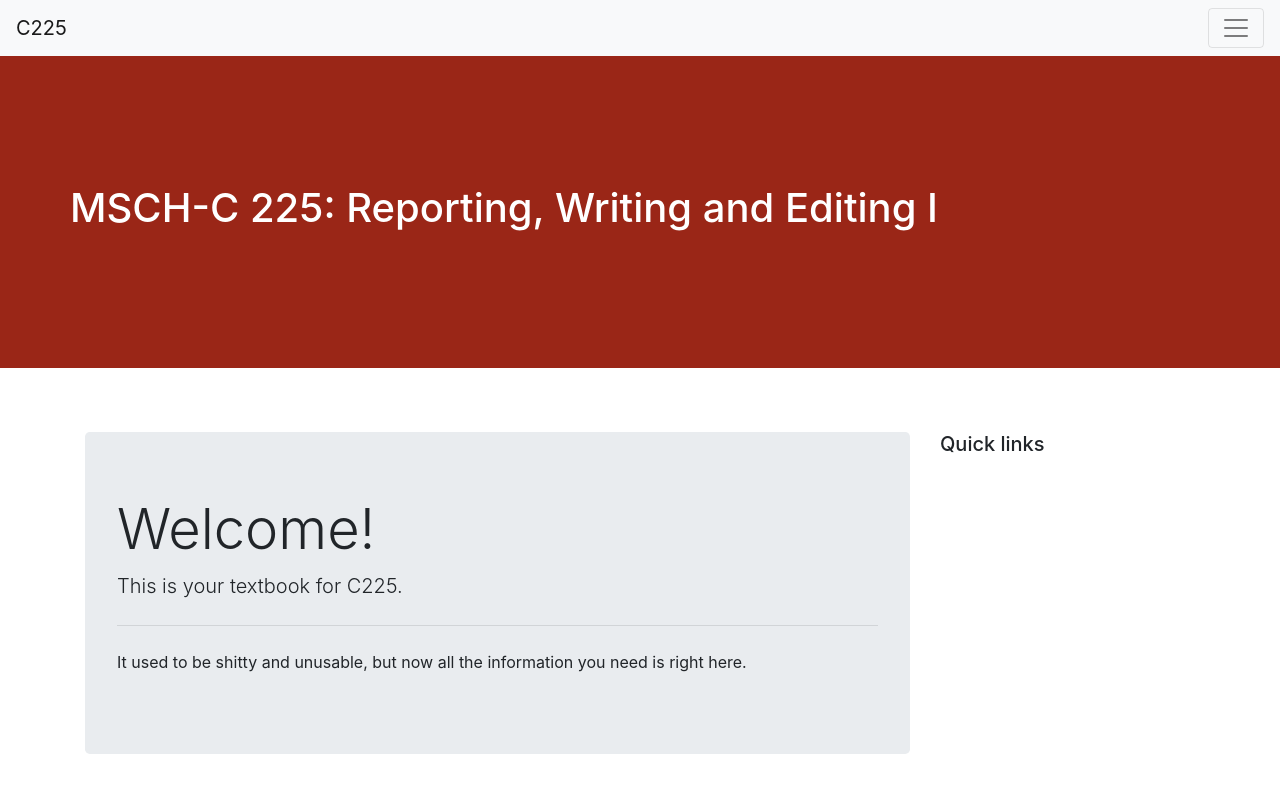
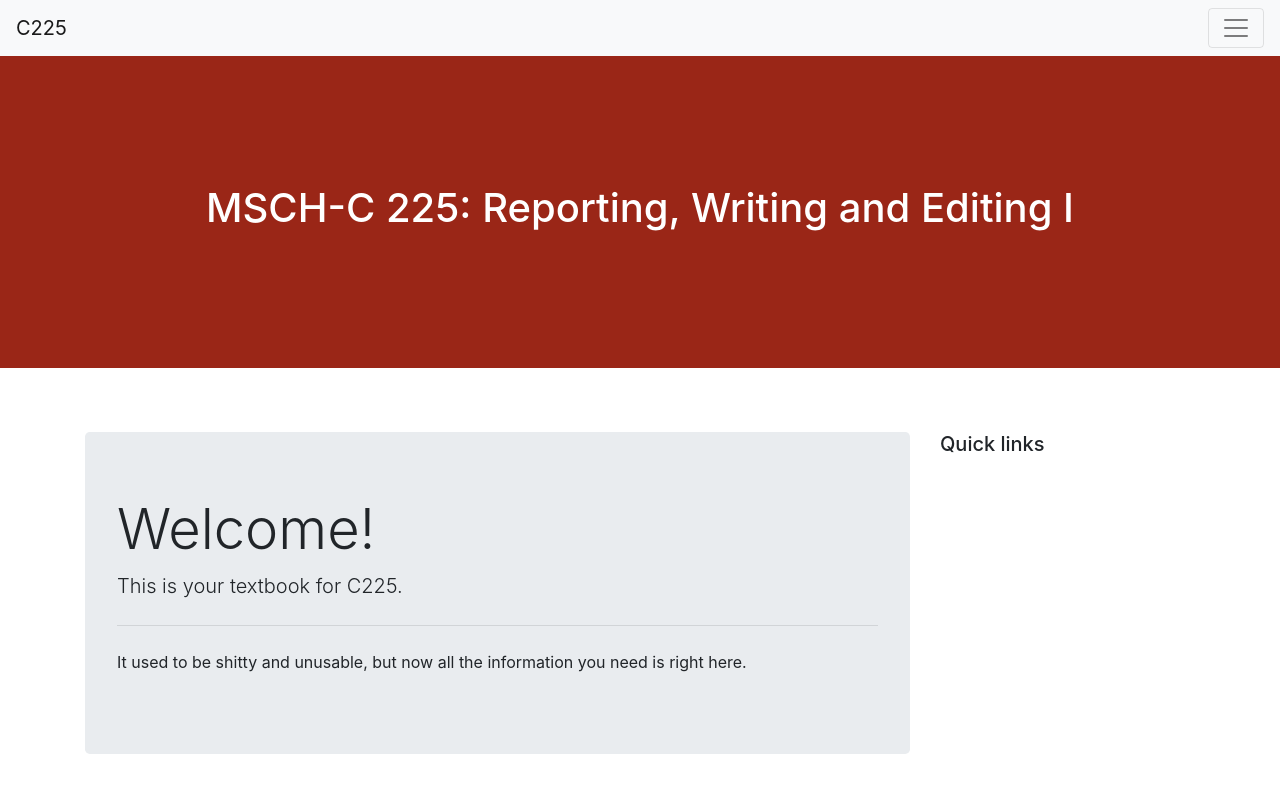
Before and after one commit to jacobdecastro/225, a plain HTML site: page index.html in a window 1280 px wide. Drawn offline with nearby package versions, Linux system fonts and the light colour scheme.

Commit message:
Update index.html

```diff
--- a/index.html
+++ b/index.html
@@ -37,7 +37,7 @@
     <div class="header" style="background-color: #9A2617; color: white; text-align: center;">
       <div class="container top">
         <div class="row">
-          <div class="col-l6-12">
+          <div class="col-lg-12">
             <h1 style="text-align: center">MSCH-C 225: Reporting, Writing and Editing I</h1>
           </div>
         </div>
```
